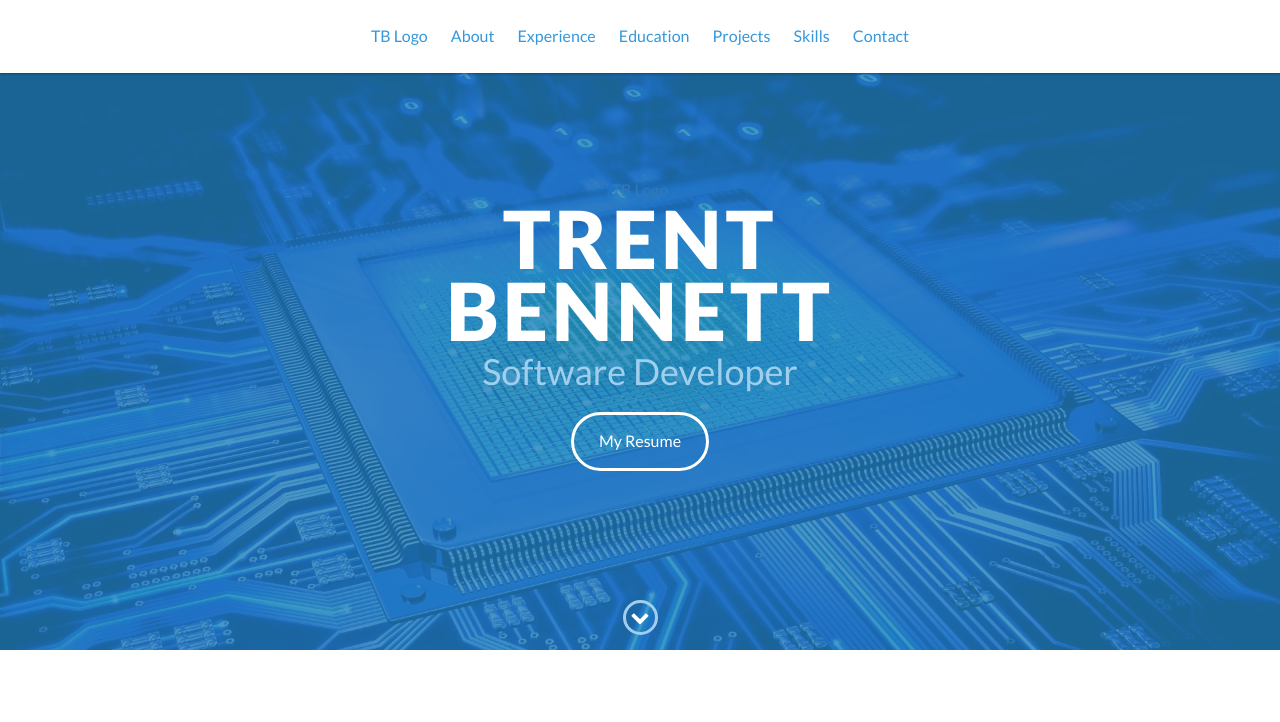
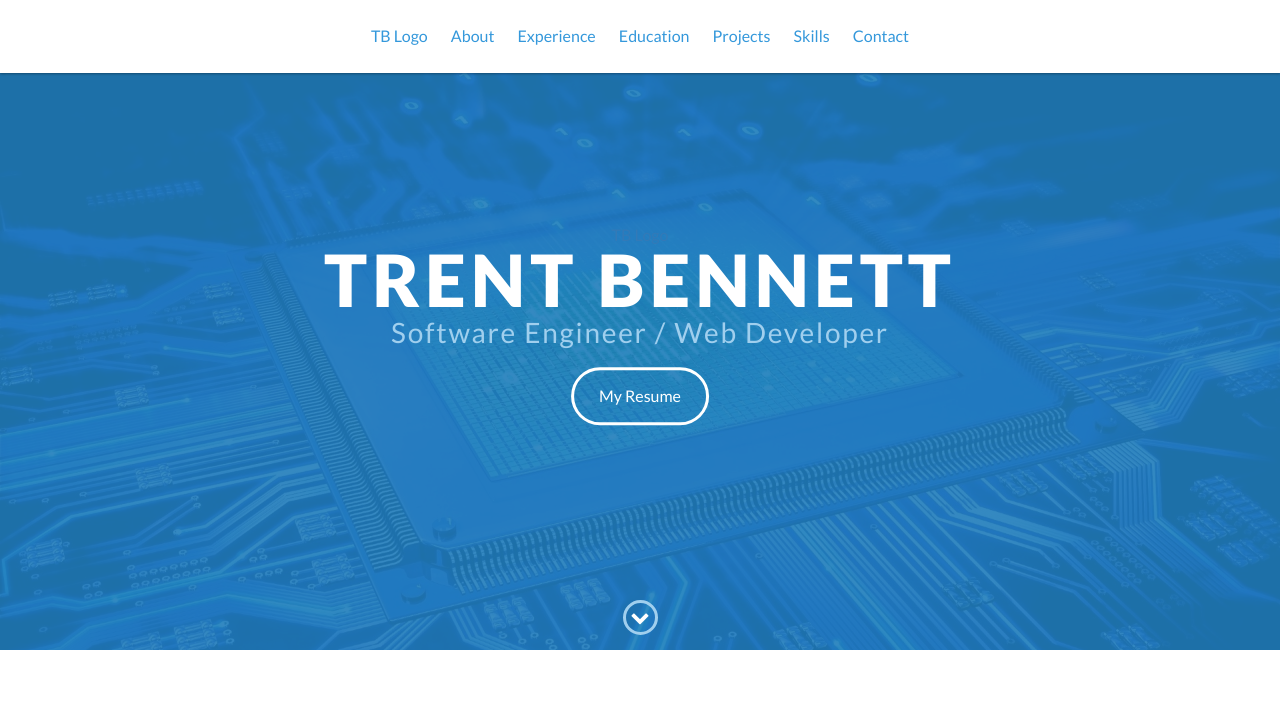
Before and after one commit to tb-44/my-portfolio, a website: page index.html in a window 1280 px wide. Shown: the top 722 px of the page. Drawn offline with nearby package versions, Linux system fonts and the light colour scheme.

Commit message:
minor changes

```diff
--- a/css/styles.css
+++ b/css/styles.css
@@ -173,7 +173,9 @@ footer {
     border:3px solid #b9bfc4;
     text-align:center
 
-}.top i {
+}
+
+.top i {
     color:#74808a
 }
 
@@ -277,17 +279,19 @@ footer {
 #lead-content h1 {
     color:#fff;
     font-weight:900;
-    font-size:5em;
+    font-size:4.5em;
     text-transform:uppercase;
-    letter-spacing:0.05em;
+    /* letter-spacing:0.05em; */
+    letter-spacing: 5px;
     line-height:0.9em
 }
 
 #lead-content h2 {
     color:#a0cfee;
     font-weight:500;
-    font-size:2.25em;
-    margin-bottom:15px
+    font-size: 1.75em;
+    margin-bottom:15px;
+    letter-spacing: 1.75px;
 }
 
 #lead-overlay {
@@ -298,7 +302,7 @@ footer {
     right:0;
     bottom:0;
     left:0;
-    background:rgba(33,125,187,0.8);
+    background:rgba(33,125,187,0.9);
     z-index:1
 }
 
--- a/index.html
+++ b/index.html
@@ -5,7 +5,7 @@
     <meta charset="utf-8">
     <meta http-equiv="X-UA-Compatible" content="IE=edge">
     <meta name="viewport" content="width=device-width, initial-scale=1">
-    <title>Trent Bennett Portfolio</title>
+    <title>Trent Bennett</title>
     <link rel="shortcut icon" href="favicon.ico" type="image/x-icon">
     <link rel="icon" href="favicon.ico" type="image/x-icon">
     <link href="https://fonts.googleapis.com/css?family=Lato:300,400,700,900" rel="stylesheet">
@@ -57,7 +57,7 @@
         <div id="lead-content">
             <a src="">TB Logo</a>
             <h1>Trent Bennett</h1>
-            <h2>Software Developer</h2>
+            <h2>Software Engineer / Web Developer</h2>
             <a href="" class="btn-rounded-white">My Resume</a>
         </div>
 
```
